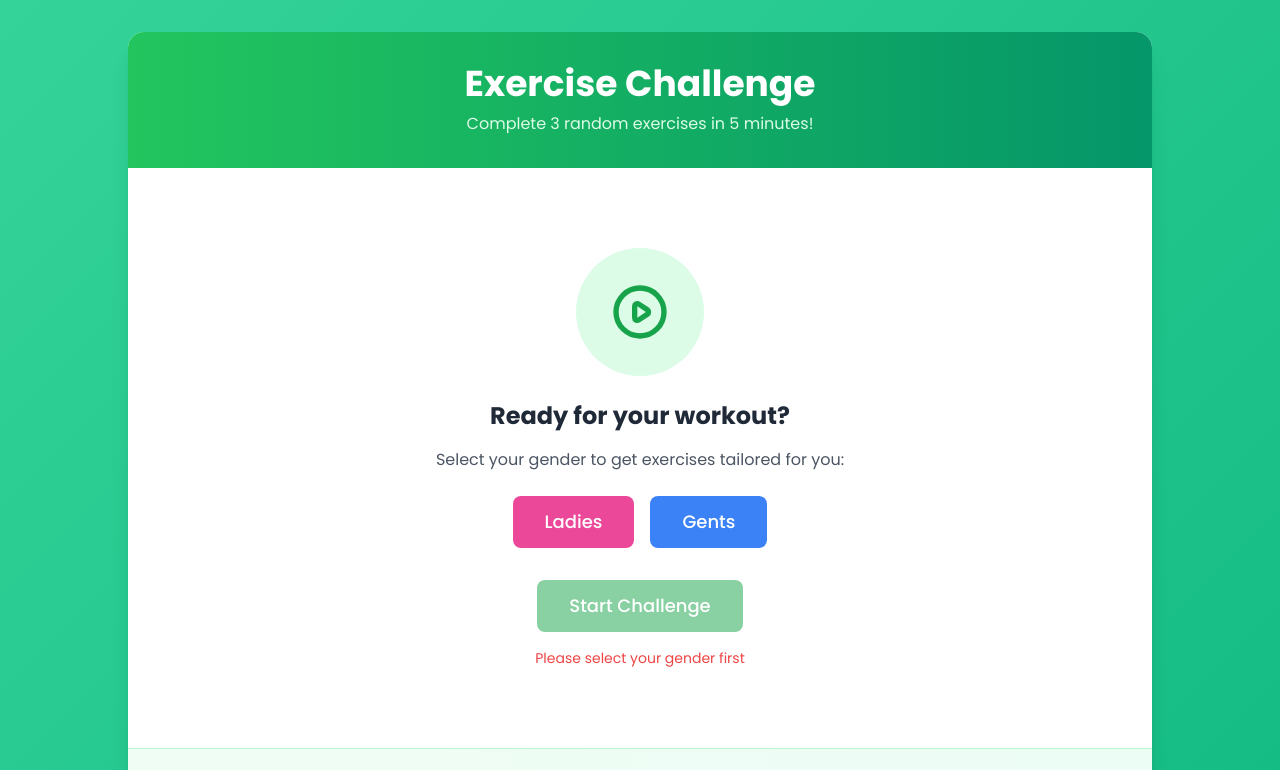
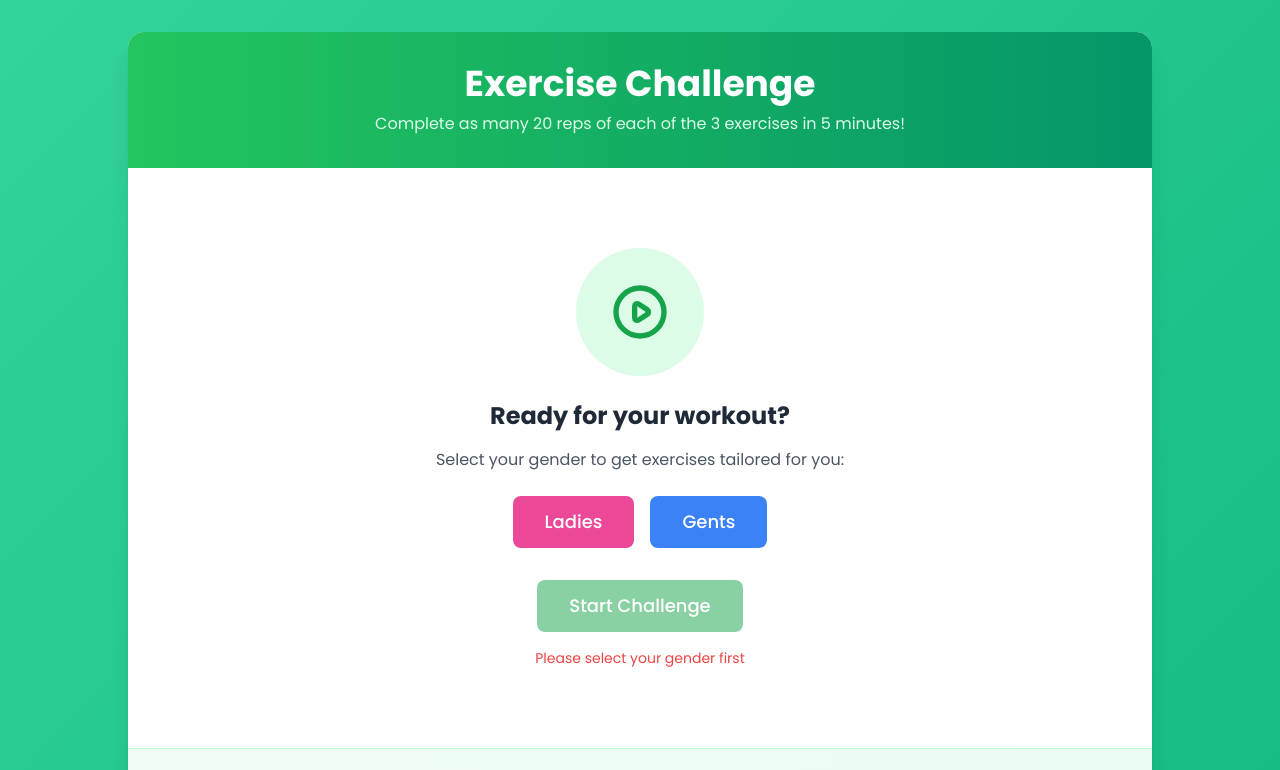
Before and after one commit to Yuliverse/5minexercise, a plain HTML site: page index.html in a window 1280 px wide. Shown: the top 770 px of the page. Drawn offline with nearby package versions, Linux system fonts and the light colour scheme.

Commit message:
Update index.html

```diff
--- a/index.html
+++ b/index.html
@@ -42,7 +42,7 @@
 <head>
     <meta charset="UTF-8">
     <meta name="viewport" content="width=device-width, initial-scale=1.0">
-    <title>Exercise Challenge</title>
+    <title>5 Min Exercise Challenge</title>
     <script src="https://cdn.tailwindcss.com"></script>
     <link href="https://fonts.googleapis.com/css2?family=Poppins:wght@300;400;500;600;700&display=swap" rel="stylesheet">
     <style>
@@ -123,7 +123,7 @@
         <!-- Header -->
         <div class="bg-gradient-to-r from-green-500 to-emerald-600 p-6 md:p-8 text-white">
             <h1 class="text-2xl md:text-4xl font-bold text-center">Exercise Challenge</h1>
-            <p class="text-center mt-2 text-green-100">Complete 3 random exercises in 5 minutes!</p>
+            <p class="text-center mt-2 text-green-100">Complete as many 20 reps of each of the 3 exercises in 5 minutes!</p>
         </div>
 
         <!-- Main Content -->
```
